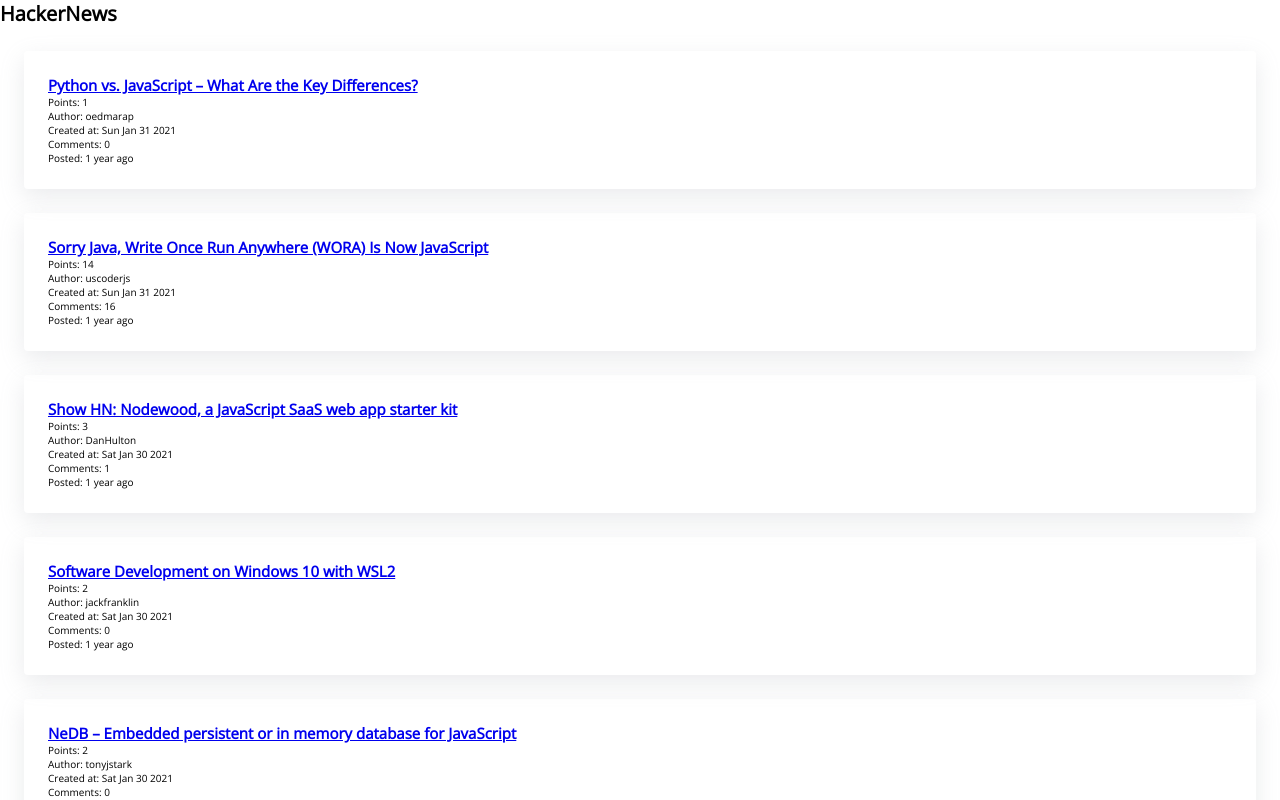
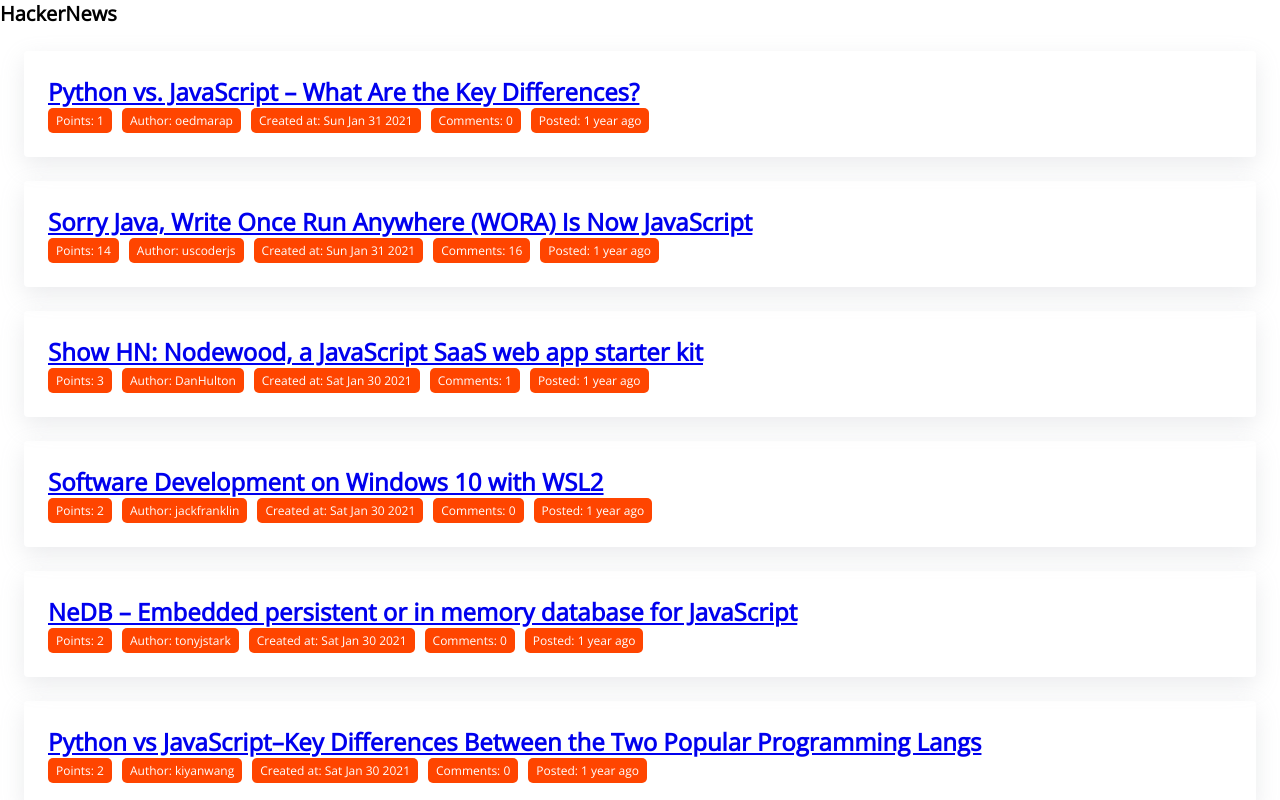
Before and after one commit to Teleturbis/hacker-news, a React (Create React App) app: page / in a window 1280 px wide. Shown: the top 800 px of the page. Built offline with nearby package versions, Linux system fonts and the light colour scheme.

Commit message:
Style changes

```diff
--- a/src/components/CardItem.jsx
+++ b/src/components/CardItem.jsx
@@ -6,18 +6,21 @@
   }
 
   return (
-    <li className="article-card">
+    <li className="card">
       <div className="article-title-box">
         <a className="article-title" href={article.url} target="_blank">
           <h2>{article.title}</h2>
         </a>
       </div>
       {/* <p className="articleDescription"></p> */}
-      <p className="articleDetails">Points: {article.points}</p>
-      <p className="articleDetails">Author: {article.author}</p>
-      <p className="articleDetails">Created at: {article.date}</p>
-      <p className="articleDetails">Comments: {article.commentCount}</p>
-      <p className="articleDetails">Posted: {article.age}</p>
+
+      <div className="card-badges">
+        <p className="card-badge">Points: {article.points}</p>
+        <p className="card-badge">Author: {article.author}</p>
+        <p className="card-badge">Created at: {article.date}</p>
+        <p className="card-badge">Comments: {article.commentCount}</p>
+        <p className="card-badge">Posted: {article.age}</p>
+      </div>
     </li>
   );
 }
--- a/src/styles.css
+++ b/src/styles.css
@@ -12,9 +12,26 @@
 
 /* CARD */
 
-.article-card {
+.card {
   border-radius: 4px;
   margin: 2.4rem;
   padding: 2.4rem;
   box-shadow: rgba(149, 157, 165, 0.2) 0px 8px 24px;
 }
+
+.article-title {
+  font-size: 1.6rem;
+}
+
+.card-badges {
+  display: flex;
+  gap: 1rem;
+}
+
+.card-badge {
+  padding: 0.4rem 0.8rem;
+  border-radius: 5px;
+  font-size: 1.2rem;
+  background-color: orangered;
+  color: white;
+}
```
